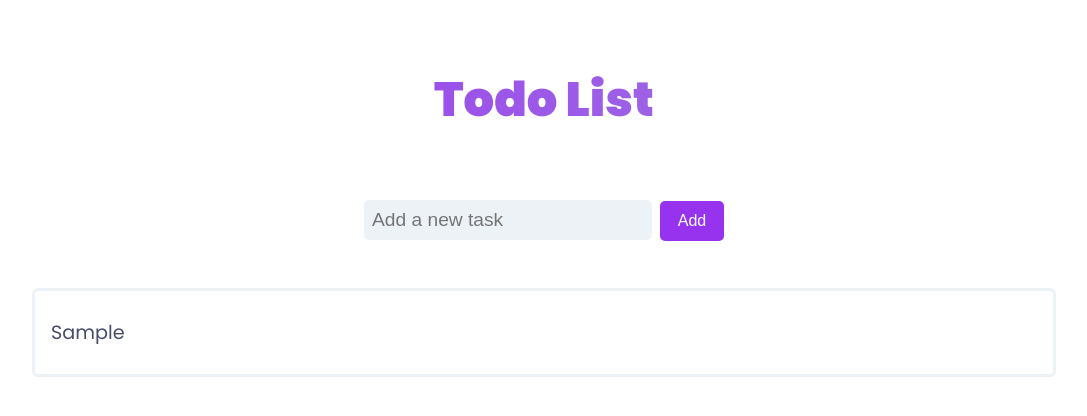
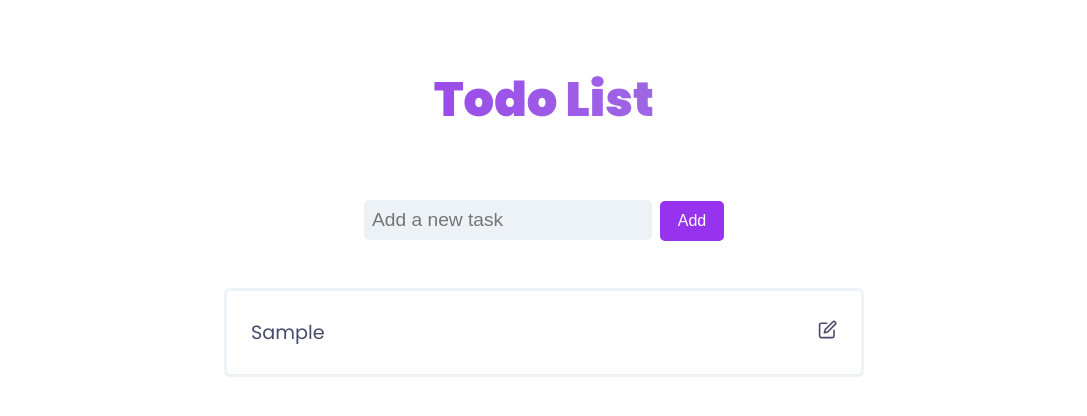
Before and after one commit to ini-s/todo-list-app, a React (Create React App) app: page / in a window 1280 px wide. Both pictures are taken after typing "Sample" into the empty fields and a click on the button "Add". Shown: the top 416 px of the page, without its empty margins (96-1183 px from the left). Built offline with nearby package versions, Linux system fonts and the light colour scheme.

Commit message:
Implement edit/update todo list item

```diff
--- a/package.json
+++ b/package.json
@@ -8,6 +8,7 @@
     "@testing-library/user-event": "^13.5.0",
     "react": "^18.2.0",
     "react-dom": "^18.2.0",
+    "react-icons": "^4.7.1",
     "react-scripts": "^5.0.1",
     "react-uuid": "^2.0.0",
     "web-vitals": "^2.1.4"
--- a/src/App.css
+++ b/src/App.css
@@ -13,3 +13,9 @@
 .App main {
     width: 100%;
 }
+
+@media screen and (min-width: 969px){
+    .App{
+        width: 50%;
+    }
+}
--- a/src/App.js
+++ b/src/App.js
@@ -4,18 +4,57 @@ import AddTodo from './components/AddTodo'
 import Todo from './components/Todo'
 import Footer from './components/Footer'
 import './App.css'
+import uuid from 'react-uuid'
+
 export default function App() {
     const [todoItems, setTodoItems] = useState([])
+    const [todoInput, setTodoInput] = useState("")
+    const [editId, setEditId] = useState()
+
+    function handleTodoInput(e) {
+        const newValue = e.target.value
+        console.log(newValue)
+        setTodoInput(newValue)
+    }
+
+    function addItem(e) {
+        e.preventDefault()
+        if (!todoInput) return
+        if (editId) {
+            const editedItem = todoInput
+            setTodoItems(prevItems => prevItems.map(item => {
+                return editId === item.id ? { ...item, value: editedItem } : item
+            }))
+            setTodoInput("")
+            setEditId()
+        }
+        else{
+            const newItem = { id: uuid(), value: todoInput, isDone: false }
+            setTodoItems(prevItems => [...prevItems, newItem])
+            setTodoInput("")
+        }
+    }
+
+    function handleEdit(id) {
+        const editItem = todoItems.find(item => item.id === id)
+        console.log(editItem)
+        setEditId(editItem.id)
+        setTodoInput(editItem.value)
+    }
 
     return (
         <div className="App">
             <Header />
             <main>
                 <AddTodo
-                    setTodoItems={setTodoItems}
+                    todoInput={todoInput}
+                    handleTodoInput={handleTodoInput}
+                    addItem={addItem}
+                    editId={editId}
                 />
                 <Todo
                     todoItems={todoItems}
+                    handleEdit={handleEdit}
                 />
             </main>
             <Footer />
--- a/src/components/AddTodo.js
+++ b/src/components/AddTodo.js
@@ -1,27 +1,12 @@
-import React, { useState } from 'react'
+import React from 'react'
 import '../styles/AddTodo.css'
-import uuid from 'react-uuid'
-export default function AddTodo({ setTodoItems }) {
-    const [todoInput, setTodoInput] = useState("")
+export default function AddTodo({ todoInput, handleTodoInput, addItem, editId }) {
 
-    function handleTodoInput(e) {
-        const newValue = e.target.value
-        console.log(newValue)
-        setTodoInput(newValue)
-    }
-
-    function addItem(e) {
-        e.preventDefault()
-        if(!todoInput) return
-        const newItem = { id: uuid(), value: todoInput, isDone: false }
-        setTodoItems(prevItems => [...prevItems, newItem])
-        setTodoInput("")
-    }
     return (
         <form className="todo-input">
             <input type="text" placeholder="Add a new task" value={todoInput} onChange={handleTodoInput}>
             </input>
-            <button type="submit" className="add-btn" onClick={addItem}>Add</button>
+            <button type="submit" className="add-btn" onClick={addItem}>{editId ? "Edit" : "Add"}</button>
         </form>
     )
 }
--- a/src/components/Todo.js
+++ b/src/components/Todo.js
@@ -1,14 +1,16 @@
 import React from 'react'
 import '../styles/Todo.css'
 import TodoItem from './TodoItem'
-export default function Todo({ todoItems }) {
+export default function Todo({ todoItems, handleEdit }) {
     const customStyle = { border: todoItems.length !== 0 && "3px solid #edf2f7" }
     return (
         <div className="todos" style={customStyle}>
             {todoItems.map(item => {
                 return <TodoItem
                     key={item.id}
+                    id={item.id}
                     value={item.value}
+                    handleEdit={()=>handleEdit(item.id)}
                 />
             })}
         </div>
--- a/src/components/TodoItem.js
+++ b/src/components/TodoItem.js
@@ -1,9 +1,13 @@
 import React from 'react'
 import '../styles/TodoItem.css'
-export default function TodoItem({ value }) {
+import { FiEdit } from 'react-icons/fi'
+export default function TodoItem({ value, handleEdit }) {
     return (
         <div className="todo-item" >
-            {value}
+            <p>{value}</p>
+            <div className="edit" onClick={handleEdit}>
+                <FiEdit />
+            </div>
         </div>
     )
 }
--- a/src/styles/TodoItem.css
+++ b/src/styles/TodoItem.css
@@ -1,9 +1,14 @@
 .todo-item {
     margin: 0.5rem 0;
-    padding: 0.2rem 0;
+    padding: 0.2rem 0.5rem;
     border-bottom: 1px solid #edf2f7;
+    display: flex;
 }
 
 .todo-item:last-child {
     border-bottom: none !important;
 }
+
+.todo-item p {
+    margin-right: auto;
+}
```
Also changed, not shown: 1 other file (tests, documents, lock files or other folders).
